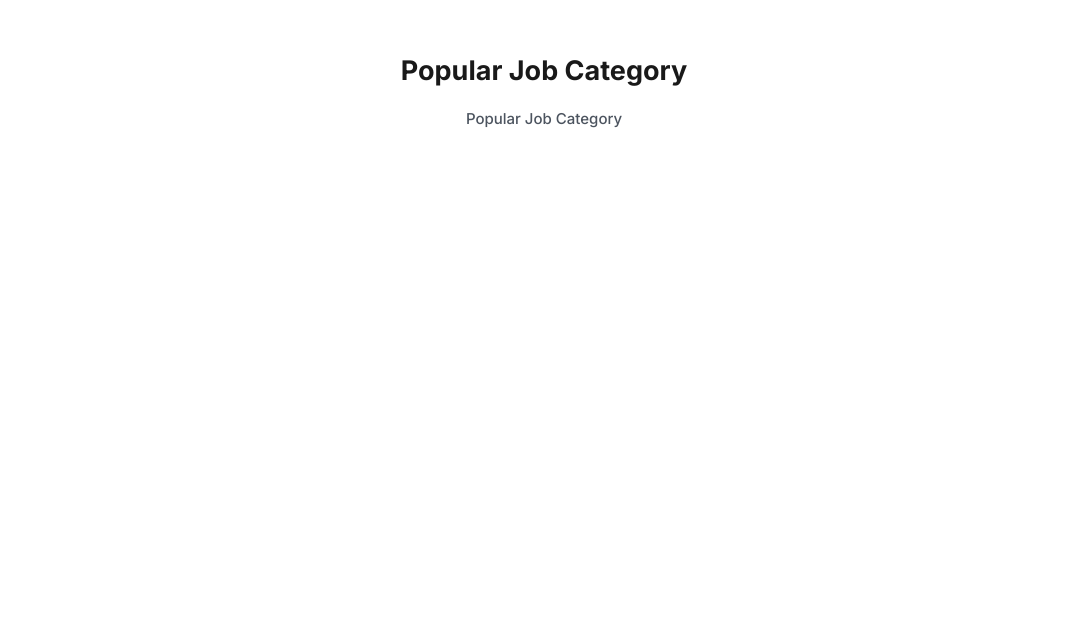
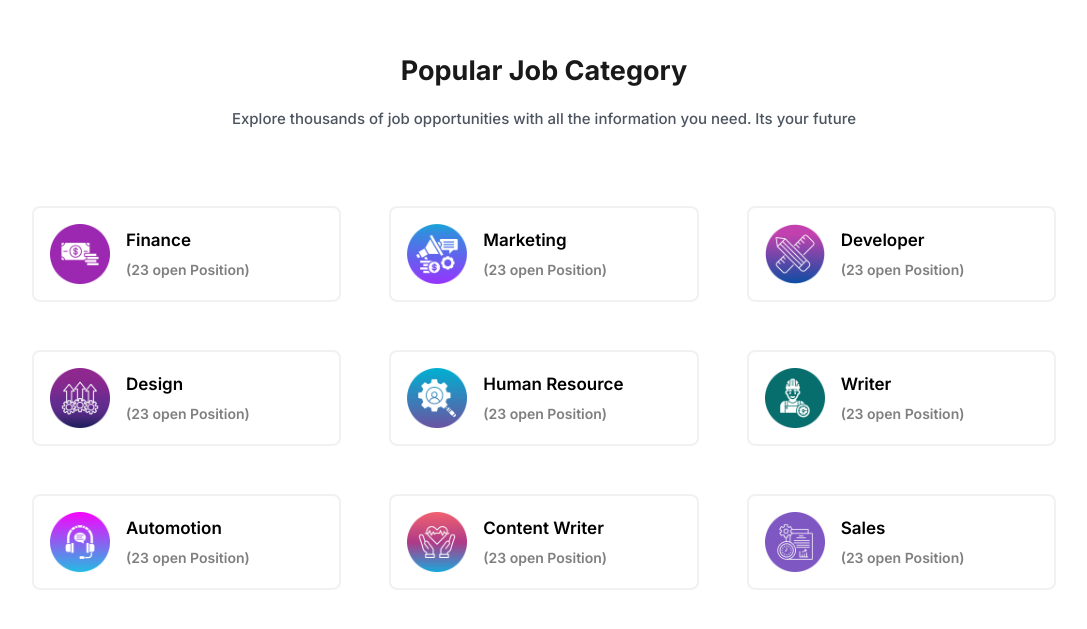
Before and after one commit to luuminhvu/JobPortal, a Next.js app: page / in a window 1280 px wide. Shown: the part 753-1382 px from the top of the page, without its empty margins (96-1183 px from the left). Before the commit the page ends 943 px from the top, so only its background shows below. Built offline with nearby package versions, Linux system fonts and the light colour scheme; no server answers.

Commit message:
Job Category Card

```diff
--- /dev/null
+++ b/app/Helper/JobCategoryCard.tsx
@@ -0,0 +1,24 @@
+import Image from "next/image";
+
+interface Props {
+  image: string;
+  category: string;
+  openPosition: string;
+}
+const JobCategoryCard = ({ image, category, openPosition }: Props) => {
+  return (
+    <div className="p-4 border-2 cursor-pointer hover:scale-110 hover:shadow-sm transition-all duration-300 border-gray-500 rounded-lg border-opacity-10">
+      <div className="flex items-center space-x-4">
+        <Image src={image} alt="category" width={60} height={60} />
+        <div>
+          <h1 className="text-[17px] mb-[0.4rem] font-semibold">{category}</h1>
+          <p className="text-[14px] text-black font-semibold text-opacity-50">
+            ({openPosition} open Position)
+          </p>
+        </div>
+      </div>
+    </div>
+  );
+};
+
+export default JobCategoryCard;
--- a/app/components/Home/JobCategory.tsx
+++ b/app/components/Home/JobCategory.tsx
@@ -1,12 +1,60 @@
 import Heading from "@/app/Helper/Heading";
+import JobCategoryCard from "@/app/Helper/JobCategoryCard";
 
 const JobCategory = () => {
   return (
     <div className="pt-20 pb-12">
       <Heading
         mainHeading="Popular Job Category"
-        subHeading="Popular Job Category"
+        subHeading="Explore thousands of job opportunities with all the information you need. Its your future"
       />
+      <div className="w-[80%] mx-auto grid grid-cols-1 md:grid-cols-2 lg:grid-cols-3 mt-[4rem] gap-[3rem] items-center">
+        <JobCategoryCard
+          image="/images/icon1.png"
+          category="Finance"
+          openPosition="23"
+        />
+        <JobCategoryCard
+          image="/images/icon2.png"
+          category="Marketing"
+          openPosition="23"
+        />
+        <JobCategoryCard
+          image="/images/icon3.png"
+          category="Developer"
+          openPosition="23"
+        />
+        <JobCategoryCard
+          image="/images/icon4.png"
+          category="Design"
+          openPosition="23"
+        />
+        <JobCategoryCard
+          image="/images/icon5.png"
+          category="Human Resource"
+          openPosition="23"
+        />
+        <JobCategoryCard
+          image="/images/icon6.png"
+          category="Writer"
+          openPosition="23"
+        />
+        <JobCategoryCard
+          image="/images/icon7.png"
+          category="Automotion"
+          openPosition="23"
+        />
+        <JobCategoryCard
+          image="/images/icon8.png"
+          category="Content Writer"
+          openPosition="23"
+        />
+        <JobCategoryCard
+          image="/images/icon9.png"
+          category="Sales"
+          openPosition="23"
+        />
+      </div>
     </div>
   );
 };
```
